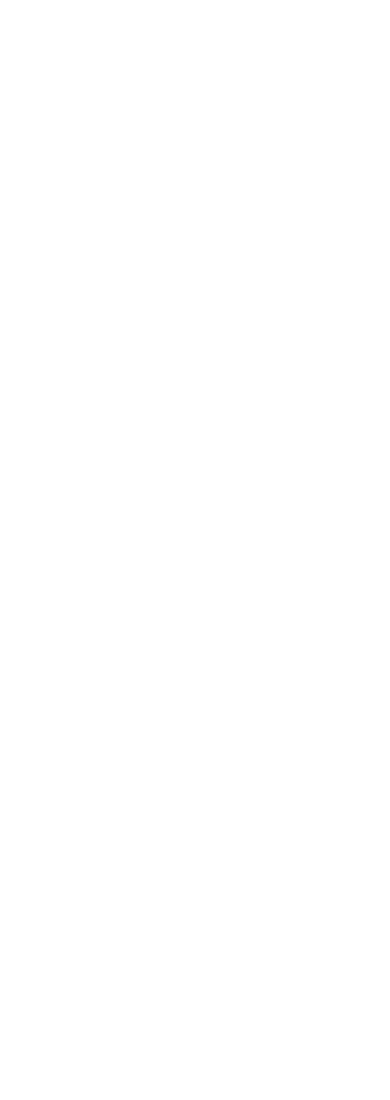
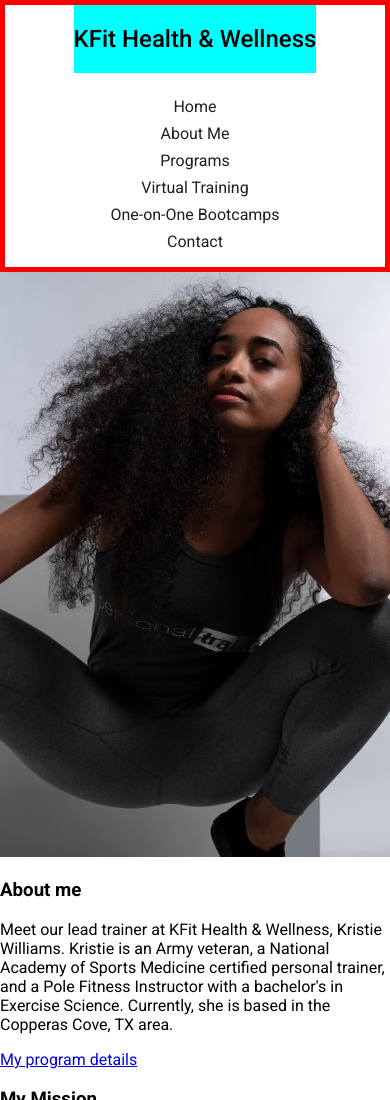
Before and after one commit to byaskew3/KFit-Website, a plain HTML site: page index.html in a window 390 px wide. Shown: the top 1100 px of the page. Before the commit the page ends 844 px from the top, so only its background shows below. Drawn offline with Linux system fonts and the light colour scheme.

Commit message:
html/css

```diff
--- a/index.html
+++ b/index.html
@@ -1,12 +1,80 @@
 <!DOCTYPE html>
 <html lang="en">
-<head>
-    <meta charset="UTF-8">
-    <meta http-equiv="X-UA-Compatible" content="IE=edge">
-    <meta name="viewport" content="width=device-width, initial-scale=1.0">
-    <title>Document</title>
-</head>
-<body>
-
-</body>
+  <head>
+    <meta charset="UTF-8" />
+    <meta http-equiv="X-UA-Compatible" content="IE=edge" />
+    <meta name="viewport" content="width=device-width, initial-scale=1.0" />
+    <link rel="preconnect" href="https://fonts.googleapis.com">
+    <link rel="preconnect" href="https://fonts.gstatic.com" crossorigin>
+    <link href="https://fonts.googleapis.com/css2?family=Roboto:wght@300;400;500;700;900&display=swap" rel="stylesheet">
+    <link rel="stylesheet" href="styles.css">
+    <title>KFit Health & Wellness | Certified Personal Trainer</title>
+  </head>
+  <body>
+    <header class="navbar">
+      <section>
+          <div class="upper-container">
+            <h1>KFit Health & Wellness</h1>
+            <!-- <h4>Personal Trainer</h4> -->
+          </div>
+      </section>
+      <ul>
+        <li><a href="#">Home</a></li>
+        <li><a href="#">About Me</a></li>
+        <li><a href="#">Programs</a></li>
+        <li><a href="#">Virtual Training</a></li>
+        <li><a href="#">One-on-One Bootcamps</a></li>
+        <li><a href="#">Contact</a></li>
+      </ul>
+    </header>
+    <main>
+      <section>
+        <div class="about-me upper container">
+          <img src="./images/about me.avif" alt="kristie portrait" />
+          <h3>About me</h3>
+          <p>
+            Meet our lead trainer at KFit Health & Wellness, Kristie Williams.
+            Kristie is an Army veteran, a National Academy of Sports Medicine
+            certified personal trainer, and a Pole Fitness Instructor with a
+            bachelor's in Exercise Science. Currently, she is based in the
+            Copperas Cove, TX area.
+          </p>
+          <a href="#">My program details</a>
+        </div>
+        <div class="about-me lower container">
+          <div class="about-me sub-section">
+            <h3>My Mission</h3>
+            <p>Positive impact on our client's lives</p>
+            <p>
+              Lorem ipsum dolor sit amet consectetur adipisicing elit. Error
+              optio ducimus deleniti blanditiis dolor vitae, numquam
+              consequuntur minima qui ipsam? Ipsum sequi aliquid inventore
+              magnam autem ipsam temporibus quo esse?
+            </p>
+          </div>
+          <div class="about-me sub-section">
+            <h3>Upcoming Events</h3>
+            <p>May 5, 2022</p>
+            <p>
+              Lorem ipsum dolor sit amet consectetur adipisicing elit. Error
+              optio ducimus deleniti blanditiis dolor vitae, numquam
+              consequuntur minima qui ipsam? Ipsum sequi aliquid inventore
+              magnam autem ipsam temporibus quo esse?
+            </p>
+          </div>
+          <div class="about-me sub-section">
+            <h3>My Philosophy</h3>
+            <p>Training should be fun</p>
+            <p>
+              Lorem ipsum dolor sit amet consectetur adipisicing elit. Error
+              optio ducimus deleniti blanditiis dolor vitae, numquam
+              consequuntur minima qui ipsam? Ipsum sequi aliquid inventore
+              magnam autem ipsam temporibus quo esse?
+            </p>
+          </div>
+        </div>
+      </section>
+    </main>
+    <footer></footer>
+  </body>
 </html>
--- a/styles.css
+++ b/styles.css
@@ -0,0 +1,49 @@
+* {
+    box-sizing: border-box;
+}
+
+body {
+    margin: 0;
+    font-family: 'Roboto', sans-serif;
+}
+
+img {
+    max-width: 100%;
+}
+
+@media(max-width: 800px) {
+    /* header */
+    .navbar section {
+        background-color: aqua;
+    }
+    /* navigation */
+
+    .navbar {
+        font-weight: 400;
+        display: flex;
+        flex-direction: column;
+        align-items: center;
+        border: 5px solid red;
+    }
+
+    .navbar h1 {
+        font-weight: 500;
+    }
+
+    .navbar ul {
+        display: flex;
+        flex-direction: column;
+        align-items: center;
+        padding: 0;
+    }
+
+    .navbar li {
+        list-style: none;
+        margin-top: .5em;
+    }
+
+    .navbar a {
+        text-decoration: none;
+        color: #1f1f1f;
+    }
+}
```
Also changed, not shown: images/about me.avif (added), images/main upper.avif (added).
